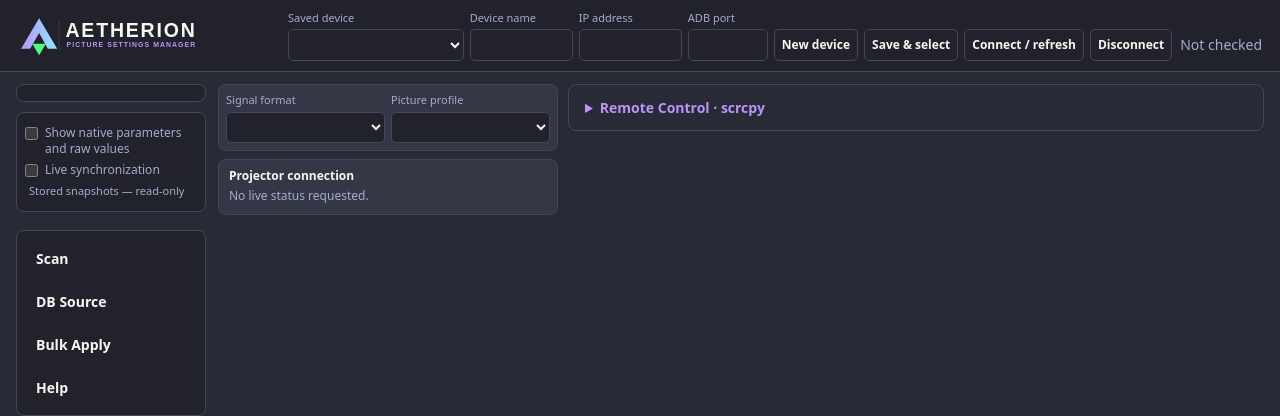
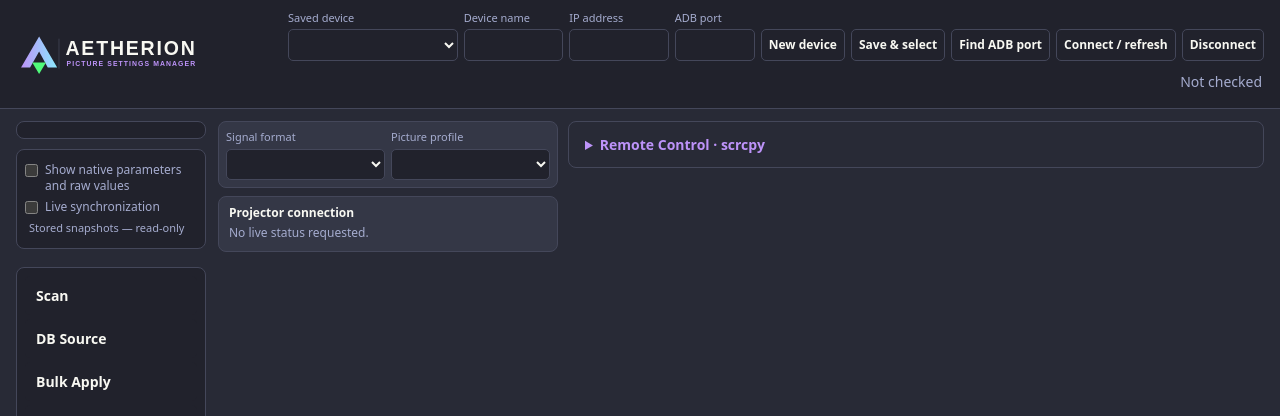
Before and after one commit to lamb0985/aetherion-picture-settings-manager, a Flask app: page / in a window 1280 px wide. Shown: the top 416 px of the page. Run offline with Flask 3, Linux system fonts and the light colour scheme; data that the repository does not hold is empty.

Commit message:
Discover wireless ADB connection port for saved projector via mDNS

```diff
--- a/app.py
+++ b/app.py
@@ -358,6 +358,52 @@ def upload():
         name = f.name
     os.replace(name, CATALOG)
     return jsonify(status="imported", summary=summarize(data))
+
+def discover_adb_ports(host):
+    """Use ADB's wireless-debugging DNS-SD records, never pairing ports."""
+    ip=ipaddress.ip_address(host)
+    ports=set()
+    for line in adb("mdns","services").splitlines():
+        fields=line.split()
+        if len(fields)!=3 or fields[1].rstrip(".")!="_adb-tls-connect._tcp":
+            continue
+        address,sep,port=fields[2].rpartition(":")
+        if not sep: continue
+        try:
+            if ipaddress.ip_address(address.strip("[]"))==ip and 1<=int(port)<=65535:
+                ports.add(int(port))
+        except ValueError:
+            continue
+    return sorted(ports)
+
+@app.post("/api/connection/discover")
+def discover_connection():
+    if not ADB_LOCK.acquire(blocking=False):
+        return jsonify(error="ADB operation in progress"),409
+    try:
+        d=devices.active_device(CONFIG)
+        if not d: raise ValueError("Save and select the projector first")
+        p=request.get_json()
+        if p.get("device")!=d["id"]: raise ValueError("Selected device changed")
+        host=d["host"]
+        diagnostic("ADB","Discovering wireless debugging port for "+host)
+        ports=[]
+        for attempt in range(3):
+            ports=discover_adb_ports(host)
+            if ports: break
+            if attempt<2: time.sleep(1)
+        if not ports:
+            raise ValueError("No wireless debugging connection advertised for this IP. Check Wireless debugging and mDNS connectivity, or enter the port manually.")
+        if len(ports)!=1:
+            raise ValueError("Multiple wireless debugging ports advertised: "+", ".join(map(str,ports))+". Verify the port on the projector.")
+        port=ports[0]
+        diagnostic("ADB",f"Discovered wireless debugging port {port} for {host}")
+        return jsonify(device=d["id"],host=host,port=port)
+    except Exception as exc:
+        diagnostic("Errors","Wireless ADB discovery: "+str(exc))
+        return jsonify(error=str(exc)),400
+    finally:
+        ADB_LOCK.release()
 
 @app.post("/api/connection")
 def connect():
--- a/static/app.js
+++ b/static/app.js
@@ -198,6 +198,23 @@ $("import").onclick=async()=>{
  }catch(e){$("message").textContent=e.message;$("message").className="error"}finally{b.disabled=false}
 };
 let connectionBusy=false;
+$("discoverPort").onclick=async()=>{
+ if(connectionBusy||scanBusy||bulkBusy||writing)return;
+ const d=registry.devices.find(d=>d.id===registry.active);
+ if(!d||editing!==d.id||$("deviceHost").value.trim()!==d.host){$("deviceMessage").textContent="Save and select the projector first";return}
+ connectionBusy=true;$("discoverPort").disabled=true;
+ const wasLive=isLive();epoch++;live=null;liveSignature="";$("liveEdit").checked=false;
+ try{
+  $("deviceMessage").textContent="Discovering wireless debugging port…";
+  for(let i=0;reading&&i<200;i++)await new Promise(r=>setTimeout(r,25));
+  if(reading)throw Error("Live read still busy; try again");
+  const result=await api("/api/connection/discover",{device:d.id});
+  if(registry.active!==d.id||editing!==d.id||$("deviceHost").value.trim()!==d.host)throw Error("Selected device changed");
+  $("devicePort").value=result.port;
+  $("deviceMessage").textContent="Found ADB port "+result.port+" — Save & select, then Connect / refresh.";
+ }catch(e){$("deviceMessage").textContent=e.message}
+ finally{connectionBusy=false;$("discoverPort").disabled=scanBusy||bulkBusy;if(wasLive)await setLive(true)}
+};
 $("connect").onclick=async()=>{
  if(connectionBusy||scanBusy||bulkBusy)return;
  connectionBusy=true;$("disconnect").disabled=true;
@@ -262,7 +279,7 @@ $("dbSource").onchange=()=>load().catch(e=>$("message").textContent=e.message);
 $("scan").onclick=async()=>{if(!confirm("Scan all supported profiles on the current source? Picture modes and calibration selectors will temporarily change. Do not change inputs or settings during the scan."))return;try{await api("/api/scan",{});await pollScan()}catch(e){$("scanMessage").textContent=e.message}};
 $("cancelScan").onclick=()=>api("/api/scan/cancel",{}).catch(e=>$("scanMessage").textContent=e.message);
 let lastScan="";
-async function pollScan(){try{const s=await api("/api/scan");$("scanProgress").max=s.total;$("scanProgress").value=s.done;$("scanMessage").textContent=s.status+(s.source_name?" · "+s.source_name:"")+" · "+s.done+"/"+s.total+(s.error?" · "+s.error:"");const busy=s.status==="running";if(busy!==scanBusy){scanBusy=busy;epoch++;live=null;liveSignature="";dragging=false;if(isLive())render()}for(const id of ["scan","saveDevice","newDevice","device","connect","disconnect","import"])$(id).disabled=busy||bulkBusy||connectionBusy;$("cancelScan").disabled=!busy;$("openScan").textContent=busy?"Scan · "+s.done+"/"+s.total:"Scan";$("openScan").classList.toggle("active",busy);if(s.status==="complete"&&lastScan!=="complete")await refreshDevices();lastScan=s.status}catch(e){$("scanMessage").textContent=e.message}}
+async function pollScan(){try{const s=await api("/api/scan");$("scanProgress").max=s.total;$("scanProgress").value=s.done;$("scanMessage").textContent=s.status+(s.source_name?" · "+s.source_name:"")+" · "+s.done+"/"+s.total+(s.error?" · "+s.error:"");const busy=s.status==="running";if(busy!==scanBusy){scanBusy=busy;epoch++;live=null;liveSignature="";dragging=false;if(isLive())render()}for(const id of ["scan","saveDevice","newDevice","device","connect","disconnect","discoverPort","import"])$(id).disabled=busy||bulkBusy||connectionBusy;$("cancelScan").disabled=!busy;$("openScan").textContent=busy?"Scan · "+s.done+"/"+s.total:"Scan";$("openScan").classList.toggle("active",busy);if(s.status==="complete"&&lastScan!=="complete")await refreshDevices();lastScan=s.status}catch(e){$("scanMessage").textContent=e.message}}
 refreshDevices().then(pollScan).then(()=>{const connect=()=>{if(registry.active&&!scanBusy)$("connect").click()};if(document.readyState==="complete")connect();else window.addEventListener("load",connect,{once:true})}).catch(e=>$("message").textContent=e.message);
 setInterval(pollScan,2000);
 
--- a/templates/index.html
+++ b/templates/index.html
@@ -6,7 +6,7 @@
 <link rel="stylesheet" href="{{ url_for('static', filename='style.css') }}">
 </head>
 <body>
-<header><a href="https://github.com/lamb0985/aetherion-picture-settings-manager" target="_blank" rel="noopener"><img class="brand" src="{{ url_for('static', filename='banner.svg') }}" alt="Aetherion Picture Settings Manager"></a><div class="header-device"><section class="toolbar device-toolbar"><label>Saved device<select id="device"></select></label><label>Device name<input id="deviceName" maxlength="100"></label><label>IP address<input id="deviceHost"></label><label>ADB port<input id="devicePort" type="number" min="1" max="65535"></label><button id="newDevice">New device</button><div class="device-buttons"><button id="saveDevice">Save &amp; select</button><button id="connect">Connect / refresh</button><button id="disconnect" type="button">Disconnect</button></div><div class="header-actions"><div class="status" id="connection">Not checked</div></div></section></div></header>
+<header><a href="https://github.com/lamb0985/aetherion-picture-settings-manager" target="_blank" rel="noopener"><img class="brand" src="{{ url_for('static', filename='banner.svg') }}" alt="Aetherion Picture Settings Manager"></a><div class="header-device"><section class="toolbar device-toolbar"><label>Saved device<select id="device"></select></label><label>Device name<input id="deviceName" maxlength="100"></label><label>IP address<input id="deviceHost"></label><label>ADB port<input id="devicePort" type="number" min="1" max="65535"></label><button id="newDevice">New device</button><div class="device-buttons"><button id="saveDevice">Save &amp; select</button><button id="discoverPort" type="button">Find ADB port</button><button id="connect">Connect / refresh</button><button id="disconnect" type="button">Disconnect</button></div><div class="header-actions"><div class="status" id="connection">Not checked</div></div></section></div></header>
 <main>
 
 
@@ -33,7 +33,7 @@
 <dialog id="bulkDialog" class="utility-dialog" aria-labelledby="bulkTitle"><div class="dialog-heading"><h2 id="bulkTitle">Bulk Apply Picture Settings</h2><button type="button" data-close-dialog="bulkDialog" aria-label="Close bulk apply">×</button></div><section class="toolbar bulk-form"><label>Picture setting<select id="bulkKey"></select></label><label id="bulkIndexLabel" hidden>Calibration index<select id="bulkIndex"></select></label><label>Target value<select id="bulkValue"></select></label><label>Target profiles<select id="bulkScope"><option value="all">All profiles on current input</option><option value="dv_only">Dolby Vision only</option><option value="exclude_dv">Exclude Dolby Vision</option><option value="signal">Current signal format</option><option value="selected">Selected profiles</option></select></label><div id="bulkProfiles" hidden></div><p id="bulkHint" class="notice"></p><button id="bulkPreview">Preview</button><button id="bulkApply" disabled>Bulk Apply</button><button id="bulkCancel" disabled>Cancel</button></section><progress id="bulkProgress" value="0" max="1"></progress><p id="bulkStatus" role="status"></p><div id="bulkResults"></div></dialog>
 <dialog id="helpDialog" class="utility-dialog" aria-labelledby="helpTitle"><div class="dialog-heading"><h2 id="helpTitle">APSM Help</h2><button type="button" data-close-dialog="helpDialog" aria-label="Close help">×</button></div>
 <div class="help-content">
-<h3>Devices and connection</h3><p><b>New device:</b> Prepare a new device entry. <b>Save &amp; select:</b> Save the name, IP and ADB port and select it. <b>Connect / refresh:</b> Check ADB and refresh the selected device. <b>Disconnect:</b> Stop live synchronization and the selected projector mirror, and disconnect its ADB session. Saved devices and stored snapshots remain available. Reconnect using Connect / refresh. Disconnect is unavailable during scanning or Bulk Apply. The saved-device selector switches devices.</p>
+<h3>Devices and connection</h3><p><b>New device:</b> Prepare a new device entry. <b>Save &amp; select:</b> Save the name, IP and ADB port and select it. <b>Find ADB port:</b> Discover the current wireless debugging connection port for the saved projector IP using ADB mDNS, excluding pairing ports. The port field is filled automatically; Save &amp; select to retain it and Connect / refresh to reconnect. Wireless debugging must be enabled and mDNS must reach the APSM host. If discovery fails, enter the port manually. <b>Connect / refresh:</b> Check ADB and refresh the selected device. <b>Disconnect:</b> Stop live synchronization and the selected projector mirror, and disconnect its ADB session. Saved devices and stored snapshots remain available. Reconnect using Connect / refresh. Disconnect is unavailable during scanning or Bulk Apply. The saved-device selector switches devices.</p>
 <h3>Picture settings</h3><p><b>Picture:</b> Native picture menus, luminance, color, clarity and calibration. <b>Laser Settings:</b> Projector-specific settings. <b>Raw Diagnostics:</b> Native attributes, values, ranges and states. <b>Show native parameters and raw values:</b> Display protocol details. <b>Live synchronization:</b> Read the current projector profile and enable supported adjustments. Signal format and Picture profile are disabled during Live synchronization because they reflect the projector’s actual incoming signal and active picture mode. This prevents browsing a different stored profile while editing the live one. Change the active picture mode through the Picture menu or projector remote. Disable Live synchronization to unlock both dropdowns and browse stored profiles without changing projector settings; re-enable it to return to the active profile. Arrows, sliders and option buttons adjust supported live settings; Back returns to the parent menu. Disabled reset and calibration actions are not implemented.</p>
 <h3>Utilities</h3><p><b>Scan:</b> Capture all supported profiles and indexed calibration tables on the current input; Cancel requests safe restoration. <b>DB Source:</b> Choose a stored input snapshot or import scanner JSON; Import replaces that snapshot. <b>Bulk Apply:</b> Preview a setting across selected profiles, then apply or cancel. Scope options include all profiles on the current input, Dolby Vision only (four profiles), Exclude Dolby Vision (49 other profiles in a complete scan), current signal format, or manually selected profiles. Use the Dolby Vision filters to maintain separate calibration values, such as 2-point white balance. Only matching profiles are included in the preview and operation. The native Apply Picture Settings scope is preserved. <b>Help:</b> Open this guide.</p>
 <h3>Remote control</h3><p><b>Start mirror / Stop:</b> Start or stop scrcpy using the chosen resolution, bitrate and frame rate. <b>Fullscreen:</b> Expand video. <b>Screenshot:</b> Save a projector screenshot. Directional buttons and OK navigate; Back, Home, Menu, Quick Settings and Picture Settings open native screens; volume buttons adjust or mute sound; HDMI buttons select inputs. During scanning, the mirror is view-only.</p>
```
Also changed, not shown: tests/test_app.py (+14 -0 lines).
